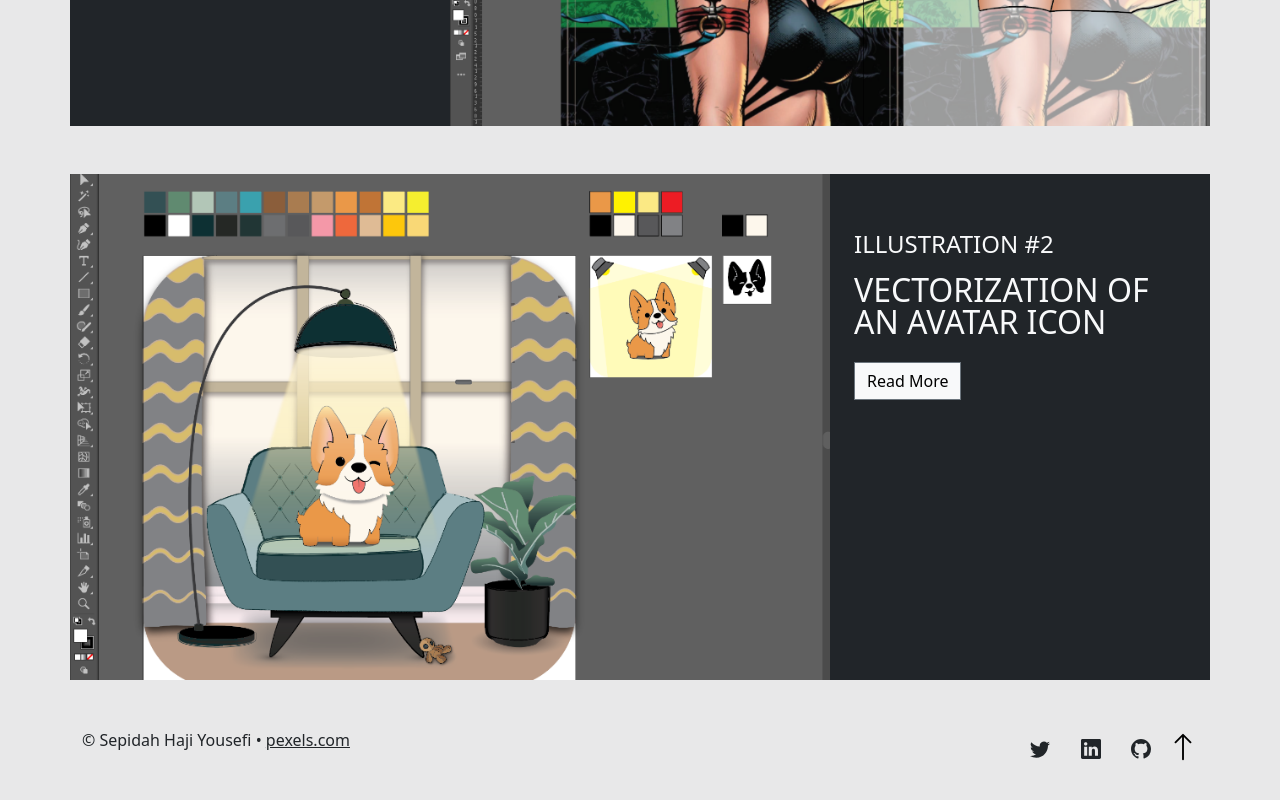
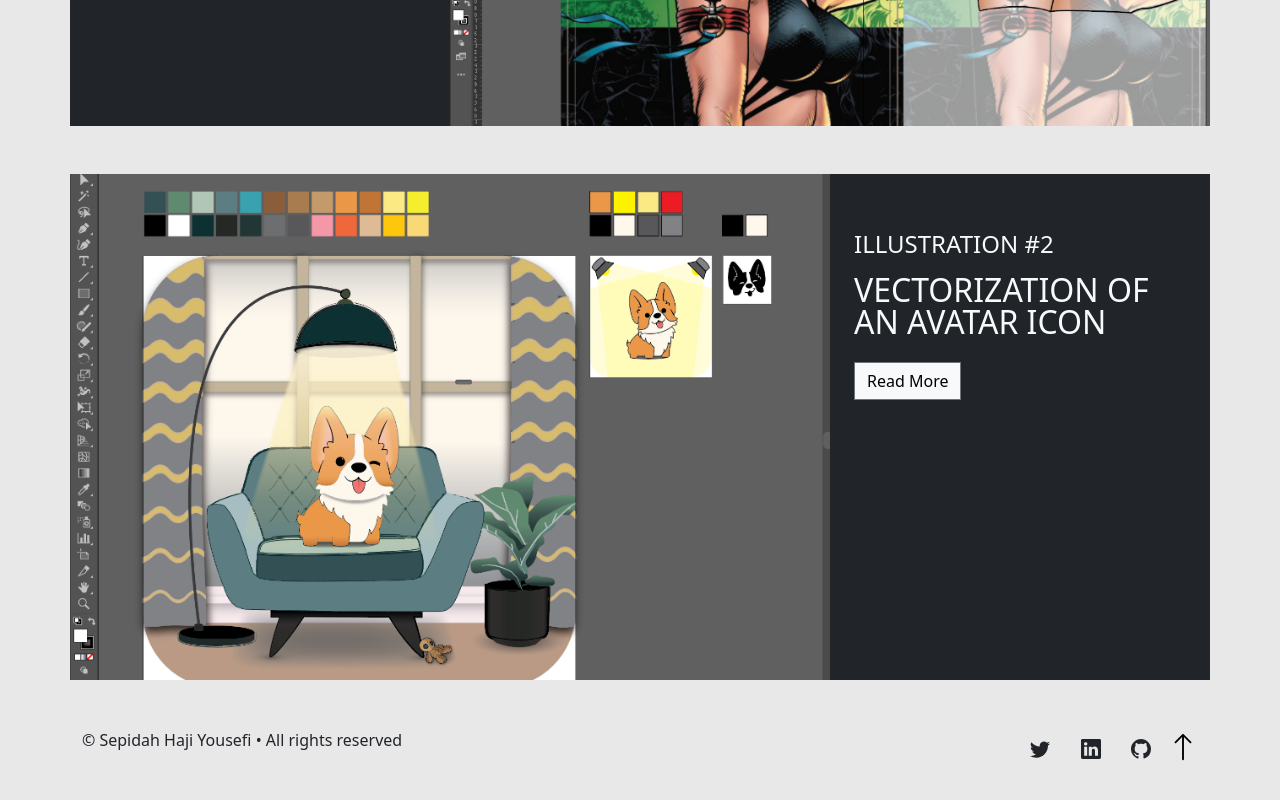
Before and after one commit to haji00/portfolio, a plain HTML site: page illustration.html in a window 1280 px wide. Shown: the part 477-1277 px from the top of the page. Drawn offline with nearby package versions, Linux system fonts and the light colour scheme.

Commit message:
Adds Changes

```diff
--- a/illustration.html
+++ b/illustration.html
@@ -130,8 +130,7 @@ c-21.28,0-42.379,26.355-65.929,72.255C271.838,112.328,288.336,74.117,289.375,58.
         <div class="container py-5">
             <div class="row">
                 <div class="col-7">
-                    <p class="copyright-text"> &copy; Sepidah Haji Yousefi •
-                        <a href="https://www.pexels.com/" class="link-dark" target="_blank">pexels.com</a>
+                    <p class="copyright-text"> &copy; Sepidah Haji Yousefi • All rights reserved
                     </p>
                 </div>
 
```
Also changed, not shown: about.html (+2 -2 lines), contact.html (+1 -2 lines), photography.html (+1 -2 lines), web.html (+1 -2 lines).
